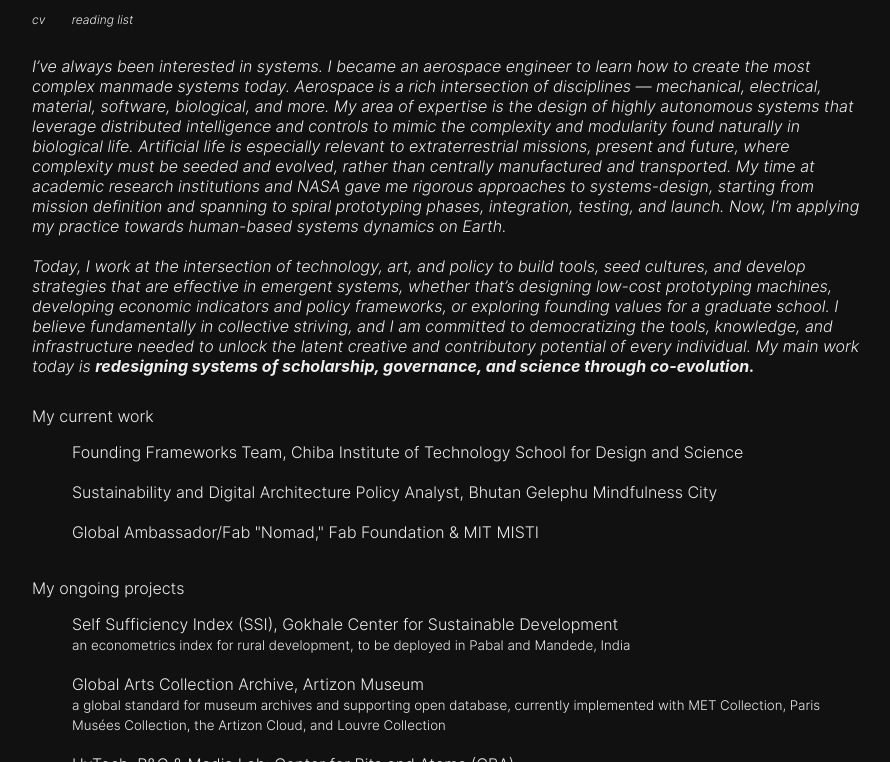
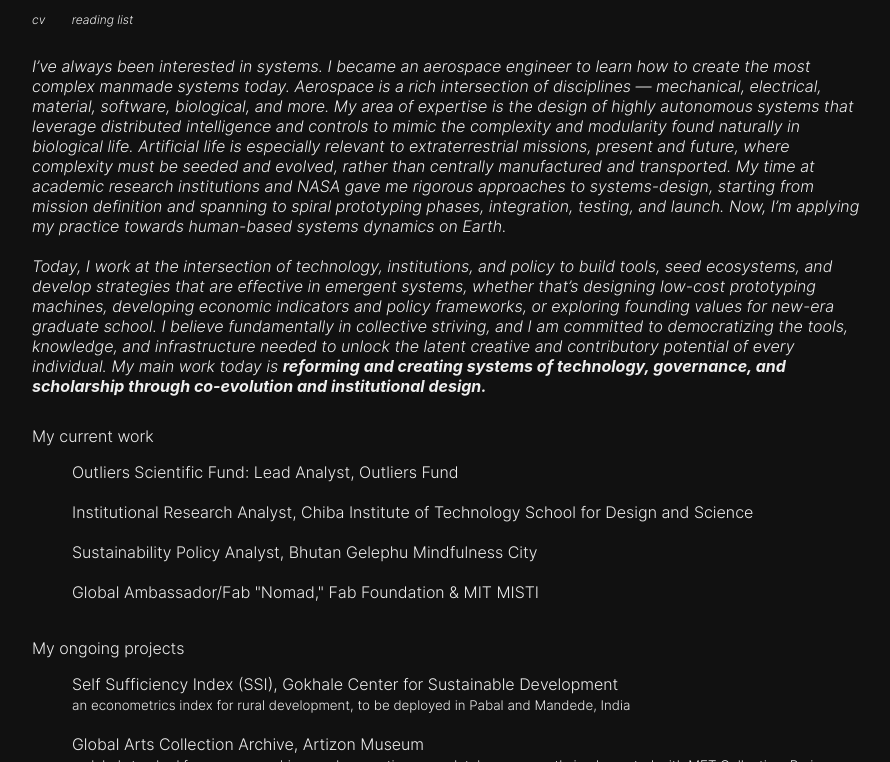
Before and after one commit to sophiajwang/portfolio, a plain HTML site: page index.html in a window 1280 px wide. Shown: the part 497-1259 px from the top of the page, without its empty margins (188-1078 px from the left). Drawn offline with Linux system fonts and the light colour scheme; a web font is replaced by a local one.

Commit message:
updated portfolio

```diff
--- a/index.html
+++ b/index.html
@@ -41,17 +41,18 @@
         mission definition and spanning to spiral prototyping phases, integration, testing, and launch.
         Now, I’m applying my practice towards human-based systems dynamics on Earth. <br> <br>
 
-        Today, I work at the intersection of technology, art, and policy to build tools, seed cultures, and develop strategies
+        Today, I work at the intersection of technology, institutions, and policy to build tools, seed ecosystems, and develop strategies
         that are effective in emergent systems, whether that’s designing low-cost prototyping machines, developing economic
-        indicators and policy frameworks, or exploring founding values for a graduate school. I believe fundamentally in collective striving,
+        indicators and policy frameworks, or exploring founding values for new-era graduate school. I believe fundamentally in collective striving,
         and I am committed to democratizing the tools, knowledge, and infrastructure needed to unlock the latent
-        creative and contributory potential of every individual. My main work today is <strong>redesigning systems of scholarship, governance, and science through co-evolution.</strong><br>
+        creative and contributory potential of every individual. My main work today is <strong>reforming and creating systems of technology, governance, and scholarship through co-evolution and institutional design.</strong><br>
       </div>
       My current work
       <!-- &emsp;&emsp;[   ]  -->
       <ul style="list-style: none;">
-        <li>Founding Frameworks Team, <a href="https://www.it-chiba.ac.jp/english/"> Chiba Institute of Technology School for Design and Science</a> <br></li> <br>
-        <li>Sustainability and Digital Architecture Policy Analyst, <a href="https://gmc.bt/"> Bhutan Gelephu Mindfulness City</a> <br></li><br>
+        <li>Outliers Scientific Fund: Lead Analyst, <a href="https://outliers.fund/"> Outliers Fund</a> <br></li> <br>
+        <li>Institutional Research Analyst, <a href="https://www.it-chiba.ac.jp/english/"> Chiba Institute of Technology School for Design and Science</a> <br></li> <br>
+        <li>Sustainability Policy Analyst, <a href="https://gmc.bt/"> Bhutan Gelephu Mindfulness City</a> <br></li><br>
         <li>Global Ambassador/Fab "Nomad," <a href="https://fabfoundation.org/"> Fab Foundation</a> & <a href="https://misti.mit.edu/"> MIT MISTI</a> <br> <br></li>
       </ul>
 
```
Also changed, not shown: 4 other files.
